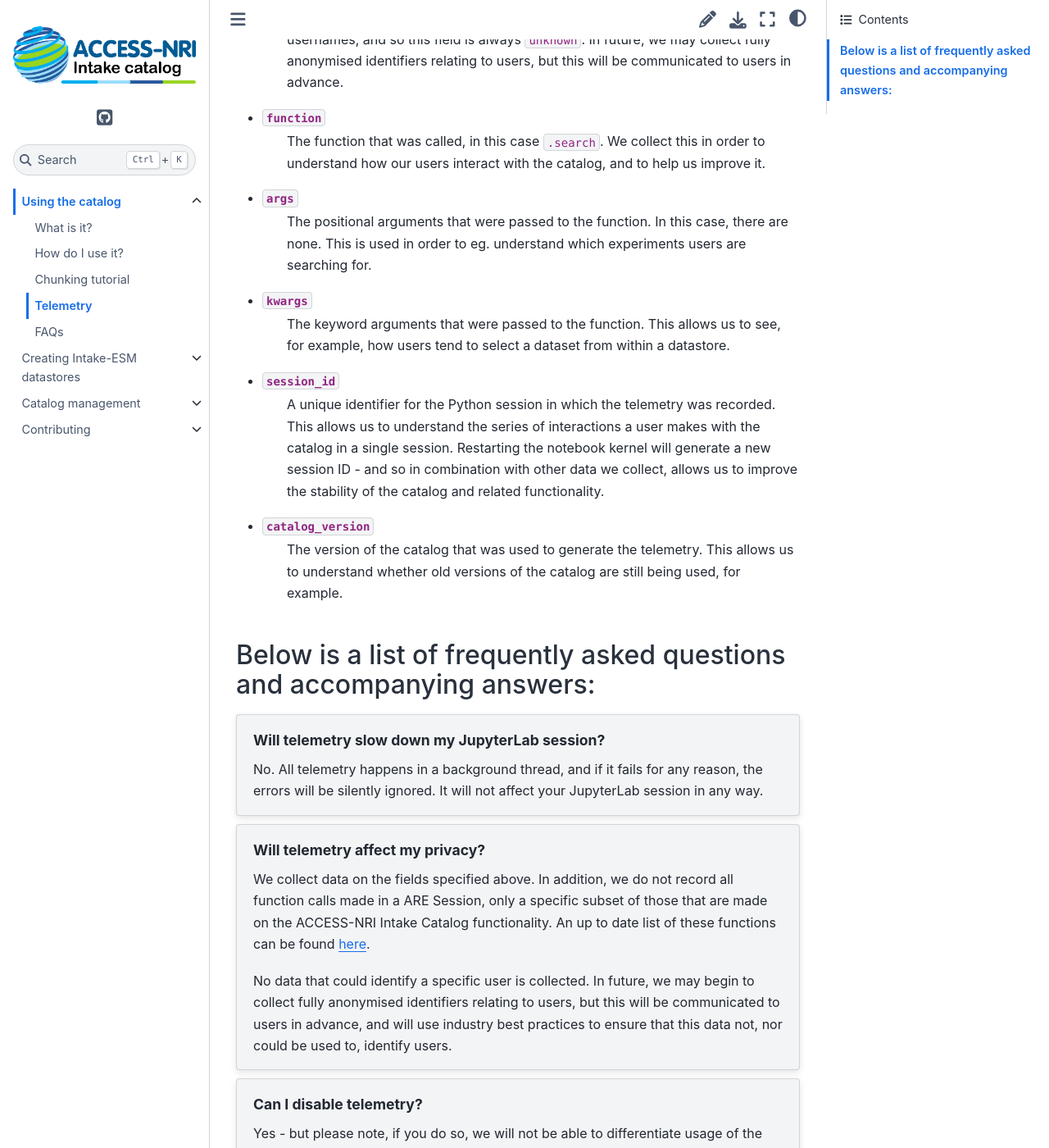
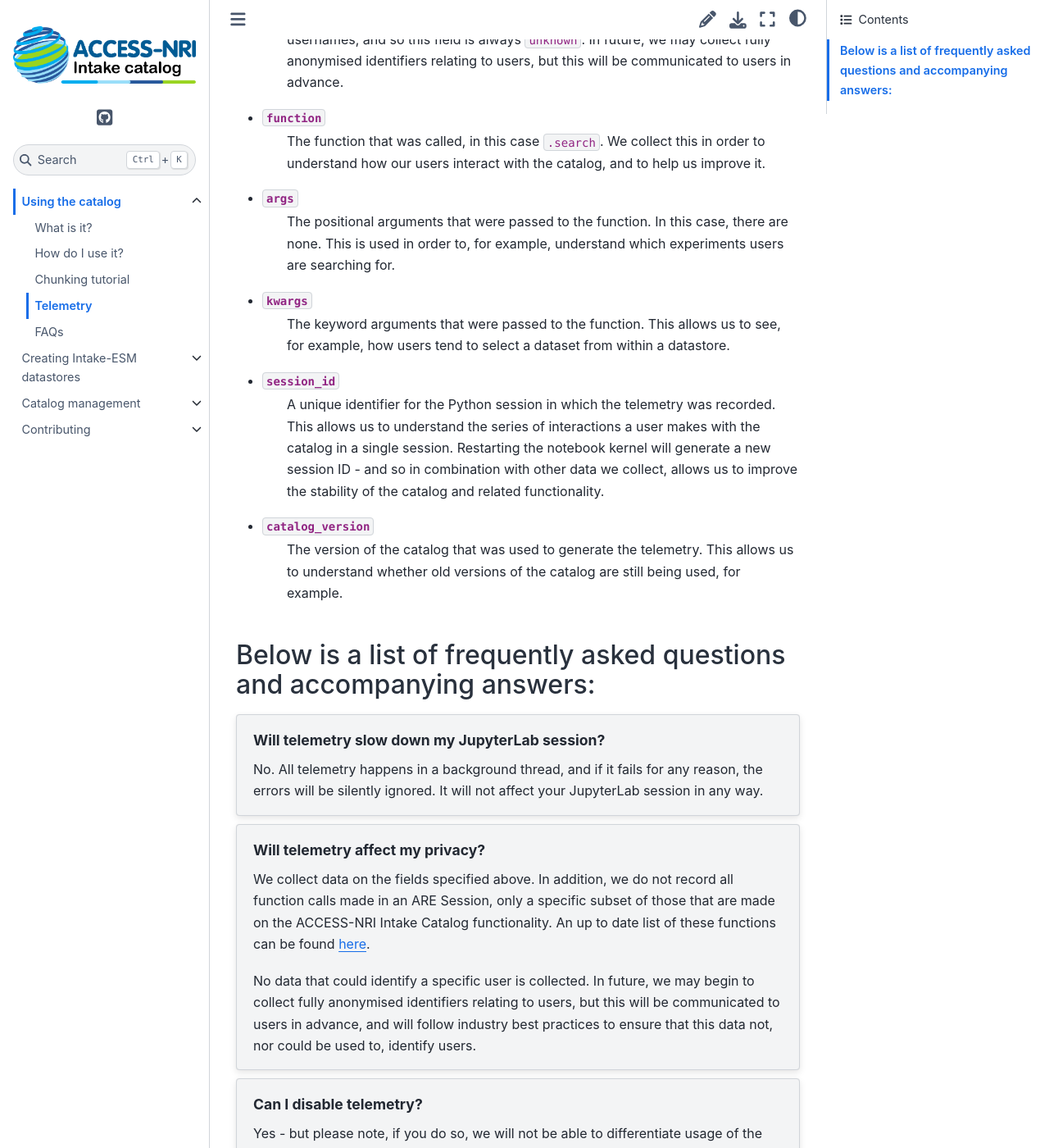
Before and after one commit to ACCESS-NRI/access-nri-intake-catalog, a Sphinx documentation site: the page built from docs/usage/telemetry.rst, in a window 1280 px wide and 1400 px high, scrolled down 796 px. Shown: the whole window at 82% size. Built offline with Sphinx 7.4.7 and the Sphinx Book theme 1.1.4, drawn with Linux system fonts in a browser that asks for light colours; pages that are not in the unit, such as notebooks, are missing from menus; some of the changed text lies outside the part shown.

Commit message:
Fix docs typos (#379)
* Fix docs typos

* Apply suggestions from code review

Co-authored-by: Marc White <marc.white@anu.edu.au>

---------

Co-authored-by: Marc White <marc.white@anu.edu.au>

```diff
--- a/docs/index.rst
+++ b/docs/index.rst
@@ -51,5 +51,5 @@
     how the catalog is being used on Gadi and how we can improve it. This information is collected in
     accordance with the privacy policy detailed
     `here <https://reporting.access-nri-store.cloud.edu.au/>`_.
-    We do note collect any information that could be used to identify a user, such usernames. For more
+    We do not collect any information that could be used to identify a user, such as usernames. For more
     information on telemetry, please see :ref:`telemetry`.
--- a/docs/usage/telemetry.rst
+++ b/docs/usage/telemetry.rst
@@ -37,7 +37,7 @@
 
 - :code:`name`
    A name identifier which may in future be used to connect usage to a particular user.
-   Presently, we do not collect any idendifying information about users, such as usernames, and so this
+   Presently, we do not collect any identifying information about users, such as usernames, and so this
    field is always :code:`unknown`. In future, we may collect fully anonymised identifiers relating to
    users, but this will be communicated to users in advance.
 
@@ -47,7 +47,7 @@
 
 - :code:`args`
    The positional arguments that were passed to the function. In this case, there are none.
-   This is used in order to eg. understand which experiments users are searching for.
+   This is used in order to, for example, understand which experiments users are searching for.
 
 - :code:`kwargs`
    The keyword arguments that were passed to the function. This allows us to see, for
@@ -74,12 +74,12 @@
 .. topic:: Will telemetry affect my privacy?
 
    We collect data on the fields specified above. In addition, we do not record all function calls made
-   in a ARE Session, only a specific subset of those that are made on the ACCESS-NRI Intake Catalog
+   in an ARE Session, only a specific subset of those that are made on the ACCESS-NRI Intake Catalog
    functionality. An up to date list of these functions can be found
    `here <https://github.com/ACCESS-NRI/access-py-telemetry/blob/main/src/access_py_telemetry/config.yaml>`_.
 
    No data that could identify a specific user is collected. In future, we may begin to collect fully anonymised
-   identifiers relating to users, but this will be communicated to users in advance, and will use
+   identifiers relating to users, but this will be communicated to users in advance, and will follow
    industry best practices to ensure that this data not, nor could be used to, identify users.
 
 .. topic:: Can I disable telemetry?
```
Also changed, not shown: other parts of docs/usage/telemetry.rst (+1 -1 lines).
